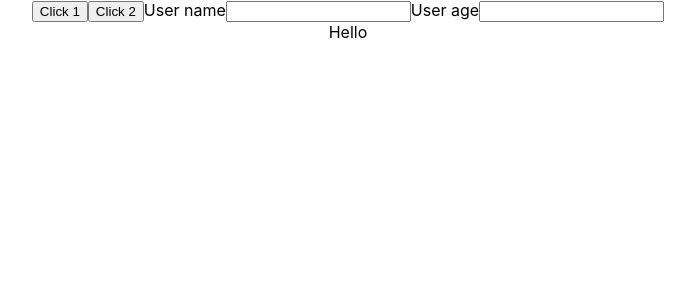
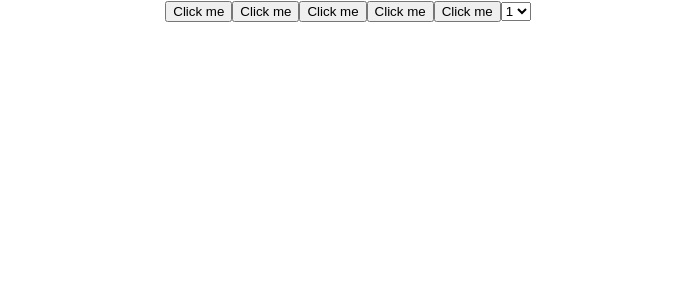
Before and after one commit to RitikTailor15/jest_testing, a React (Create React App) app: page / in a window 1280 px wide. Shown: the top 300 px of the page, without its empty margins (292-987 px from the left). Built offline with nearby package versions, Linux system fonts and the light colour scheme.

Commit message:
Worked with getAllByROle

```diff
--- a/src/App.js
+++ b/src/App.js
@@ -50,13 +50,24 @@
       <p>{btnData}</p> */}
       {/* <input type="text" defaultValue="hello" disabled />
       <button>Click me</button> */}
-      <button>Click 1</button>
+      {/* <button>Click 1</button>
       <button>Click 2</button>
       <label htmlFor="input1">User name</label>
       <input type="text" id="input1" />
       <label htmlFor="input2">User age</label>
       <input type="text" id="input2" />
-      <div role="dummy">Hello</div>
+      <div role="dummy">Hello</div> */}
+      <button>Click me</button>
+      <button>Click me</button>
+      <button>Click me</button>
+      <button>Click me</button>
+      <button>Click me</button>
+      <select>
+        <option>1</option>
+        <option>2</option>
+        <option>3</option>
+        <option>4</option>
+      </select>
     </div>
   );
 }
```
Also changed, not shown: 1 other file (tests, documents, lock files or other folders).
